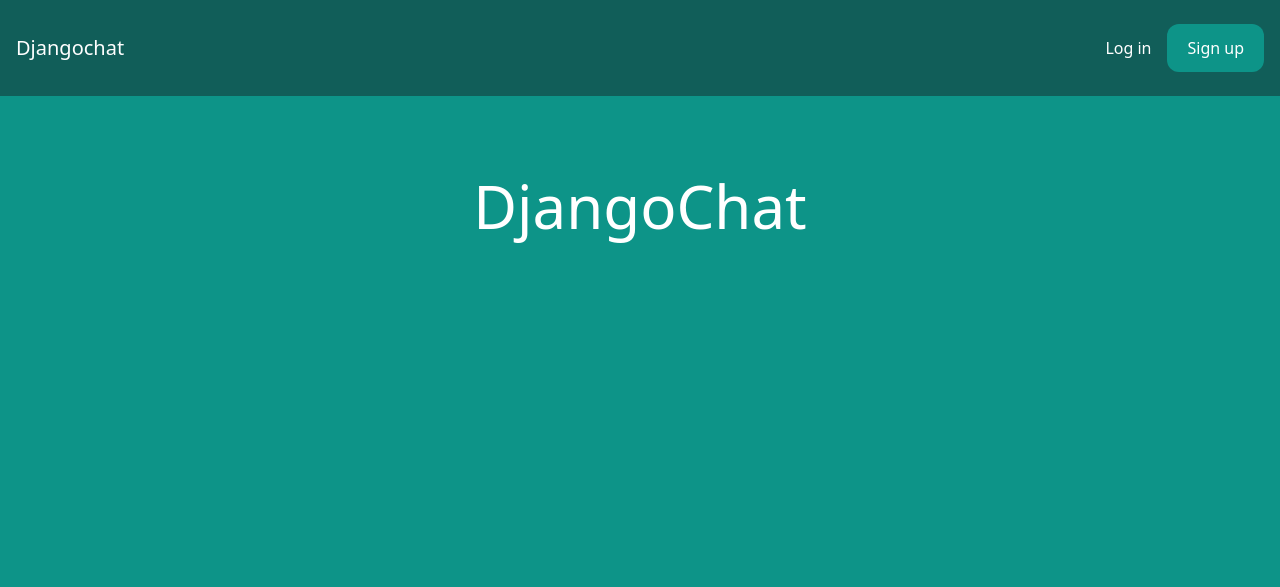
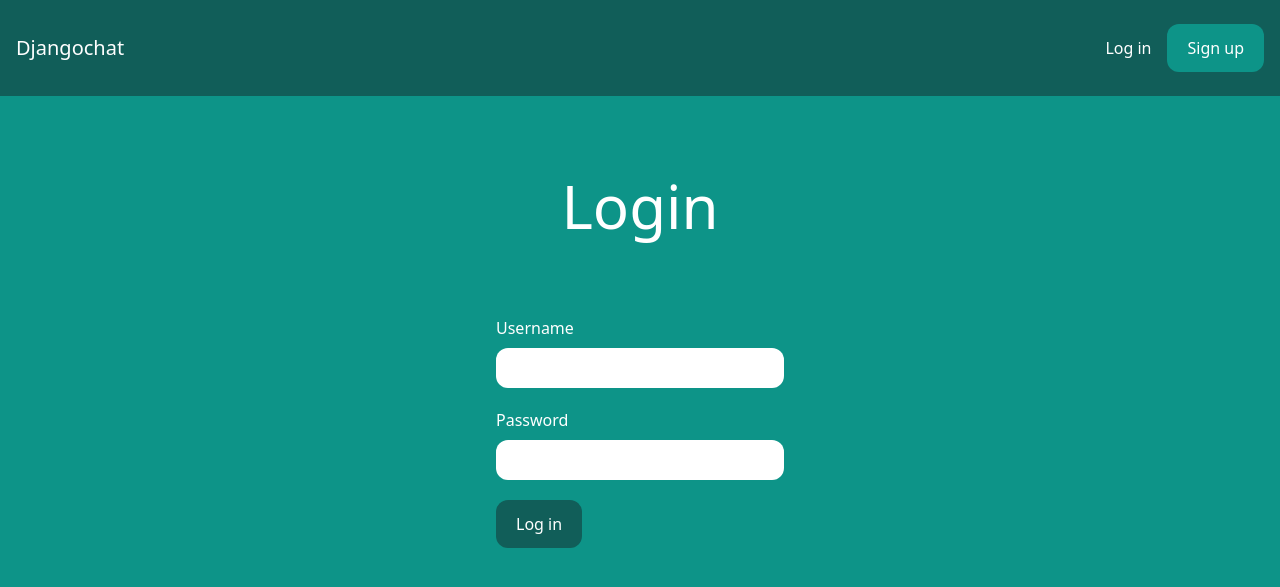
Before and after one commit to ivanlegranbizarro/djangoChannels, a Django app: page / in a window 1280 px wide. Shown: the top 587 px of the page. Run offline with Django 4.2, Linux system fonts and the light colour scheme; some libraries are stand-ins or nearby versions.

Commit message:
fixing typos

```diff
--- a/core/urls.py
+++ b/core/urls.py
@@ -4,8 +4,8 @@ from django.urls import path
 from . import views
 
 urlpatterns = [
-    path('', views.frontpage, name='frontpage'),
+    path('', auth_views.LoginView.as_view(
+        template_name='login.html'), name='login'),
     path('signup/', views.signup, name='signup'),
-    path('login/', auth_views.LoginView.as_view(template_name='login.html'), name='login'),
     path('logout/', auth_views.LogoutView.as_view(), name='logout'),
 ]
--- a/core/views.py
+++ b/core/views.py
@@ -2,10 +2,6 @@ from django.contrib.auth import login
 from django.shortcuts import redirect, render
 
 from .forms import SignUpForm
-
-
-def frontpage(request):
-    return render(request, 'frontpage.html')
 
 
 def signup(request):
@@ -14,7 +10,7 @@ def signup(request):
         if form.is_valid():
             user = form.save()
             login(request, user)
-            return redirect('frontpage')
+            return redirect('create-rooms')
     else:
         form = SignUpForm()
     return render(request, 'signup.html', {'form': form})
--- a/templates/404.html
+++ b/templates/404.html
@@ -6,7 +6,7 @@
 <div class="mx-auto max-w-2xl text-center mt-24">
   <h1 class="text-4xl font-bold mb-4 text-white">404 - Page Not Found</h1>
   <p class="text-xl mb-6">The page you were looking for was not found.</p>
-  <a href="{% url 'frontpage' %}" class="bg-teal-500 hover:bg-teal-700 text-white font-bold py-2 px-4 rounded">Go to
+  <a href="{% url 'create-rooms' %}" class="bg-teal-500 hover:bg-teal-700 text-white font-bold py-2 px-4 rounded">Go to
     Homepage</a>
 </div>
 {% endblock %}
--- a/templates/base.html
+++ b/templates/base.html
@@ -22,7 +22,7 @@
 <body class="bg-teal-600">
   <nav class="flex items-center justify-between px-4 py-6 bg-teal-800">
     <div>
-      <a href="{% url 'frontpage' %}" class="text-xl text-white">Djangochat</a>
+      <a href="{% url 'login' %}" class="text-xl text-white">Djangochat</a>
     </div>
 
     <div class="flex items-center space-x-4">
--- a/templates/frontpage.html
+++ /dev/null
@@ -1,9 +0,0 @@
-{% extends 'base.html' %}
-
-{% block title %}
-Welcome to DjangoChat
-{% endblock title %}
-
-{% block header %}
-DjangoChat
-{% endblock header %}
```
